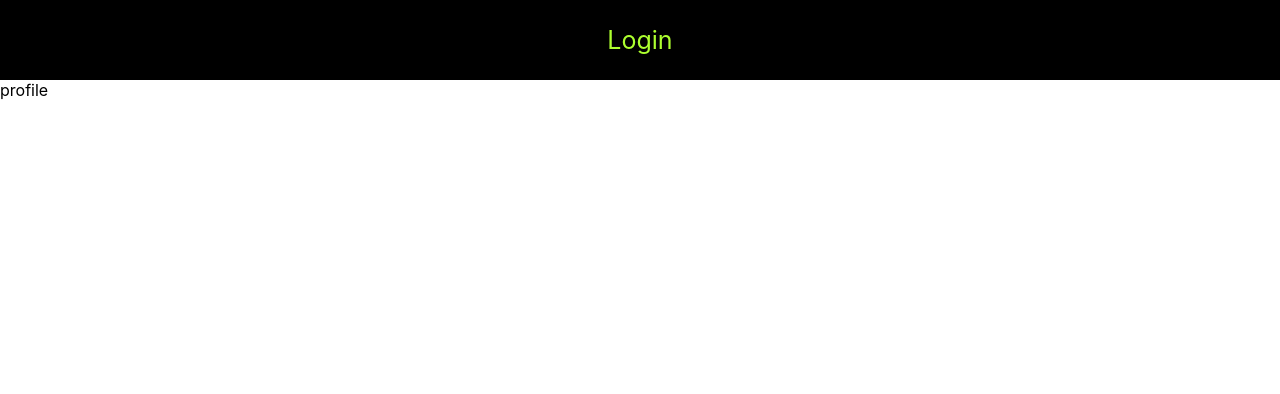
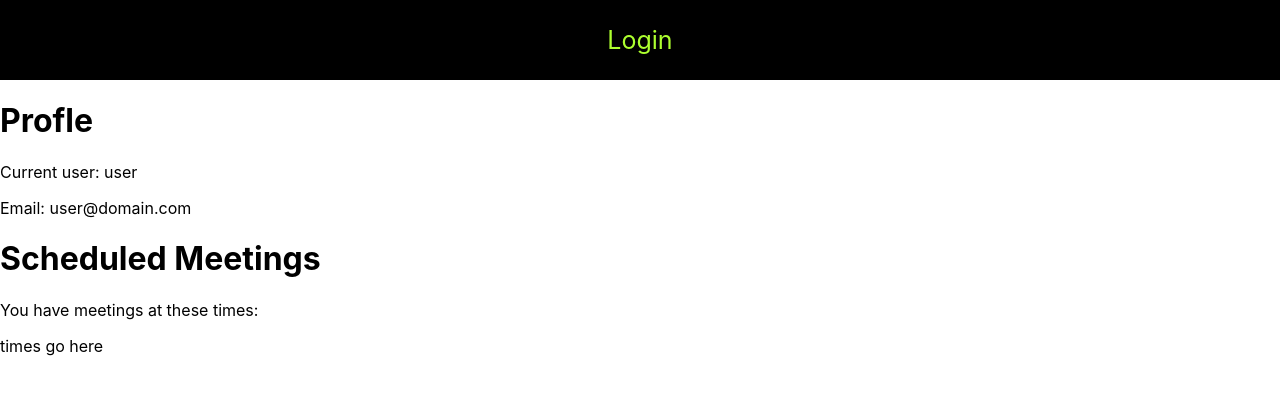
Before and after one commit to hesihui/GroupMind, a React (Create React App) app in the folder client/: page /profile in a window 1280 px wide. Shown: the top 394 px of the page. Built offline with nearby package versions, Linux system fonts and the light colour scheme.

Commit message:
added some dummy text

```diff
--- a/client/src/components/Profile.js
+++ b/client/src/components/Profile.js
@@ -1,9 +1,18 @@
 import React from 'react';
+
+const user = "user"
+const userEmail = "user@domain.com"
+const times = "times go here"
 
 const Profile = () => {
     return (
         <div>
-            profile
+            <h1>Profle</h1>
+            <p>Current user: {user}</p>
+            <p>Email: {userEmail}</p>
+            <h1>Scheduled Meetings</h1>
+            <p>You have meetings at these times:</p>
+            {times}
         </div>
     );
 };
```
